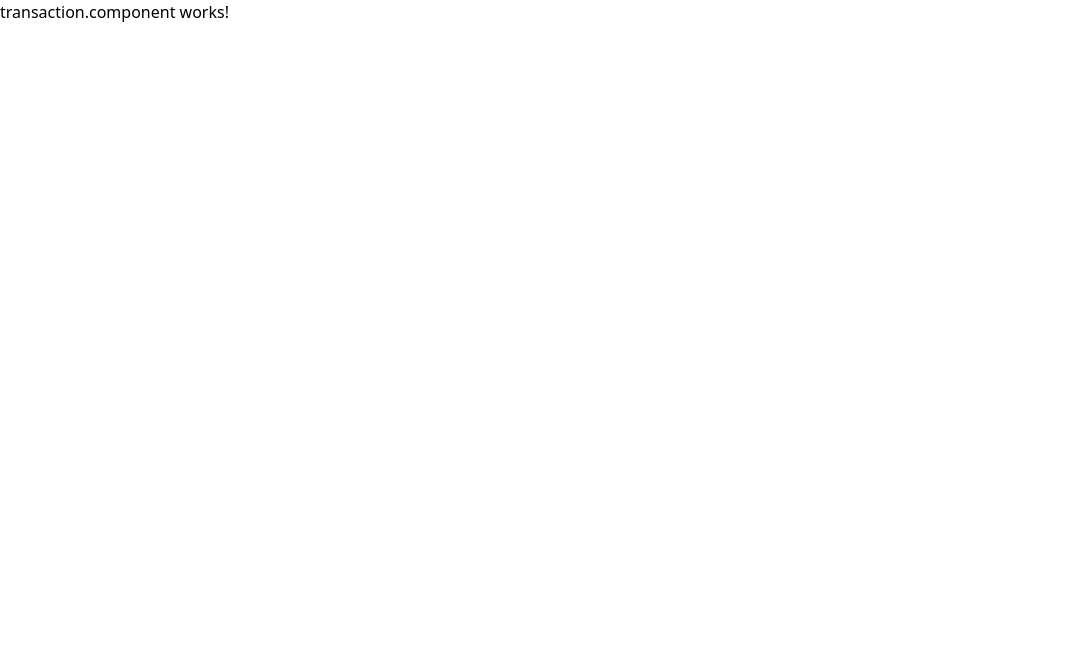
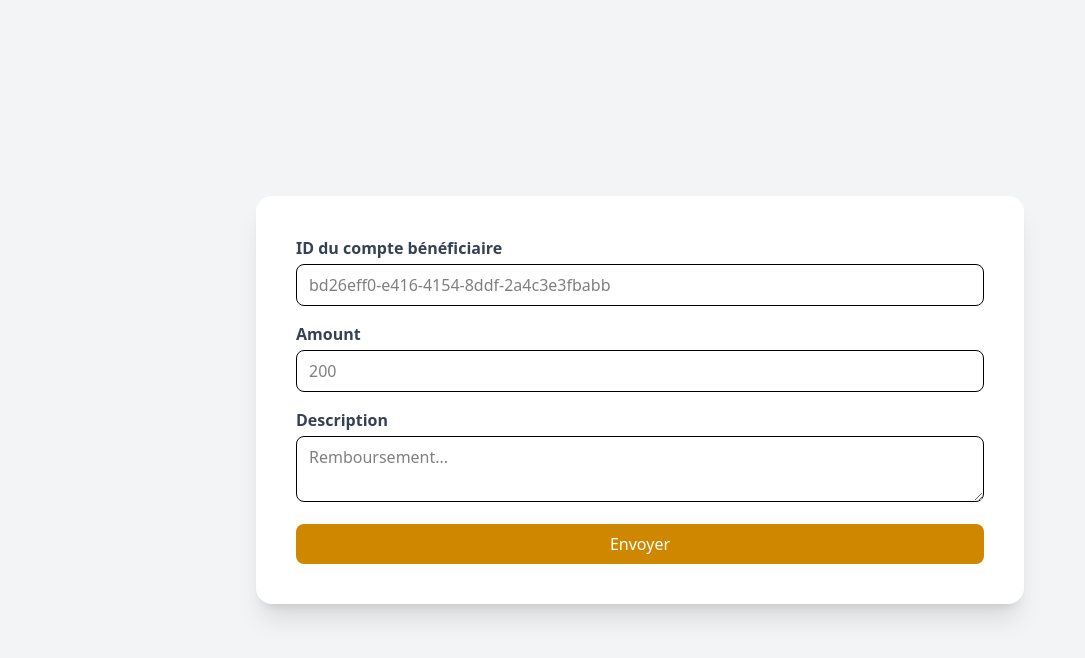
Before and after one commit to vicbenham/banking-app, an Angular app: page /transaction in a window 1280 px wide. Shown: the top 658 px of the page, without its empty margins (0-1085 px from the left). Built offline with nearby package versions, Linux system fonts and the light colour scheme.

Commit message:
add transaction fonction

```diff
--- a/src/app/home.component/home.component.html
+++ b/src/app/home.component/home.component.html
@@ -45,7 +45,7 @@
                  focus:outline-none focus:ring-2 focus:ring-blue-500 focus:ring-offset-2
                  transition"
         >
-          Bouton 1
+          Infos
         </button>
 
         <button
@@ -55,7 +55,7 @@
                  focus:outline-none focus:ring-2 focus:ring-blue-500 focus:ring-offset-2
                  transition"
         >
-          Bouton 2
+          Envoyer
         </button>
 
         <button
@@ -65,7 +65,7 @@
                  focus:outline-none focus:ring-2 focus:ring-blue-500 focus:ring-offset-2
                  transition"
         >
-          Bouton 3
+          Open
         </button>
       </div>
     </div>
--- a/src/app/transaction.component/transaction.component.html
+++ /dev/null
@@ -1 +0,0 @@
-<p>transaction.component works!</p>
--- /dev/null
+++ b/src/app/transaction/transaction.component/transaction.component.html
@@ -0,0 +1,49 @@
+<div class="min-h-screen flex items-center justify-center bg-gray-100 px-4">
+  <div class="bg-white p-10 rounded-2xl shadow-xl w-full max-w-3xl">
+
+    <form [formGroup]="transactionForm"
+          (ngSubmit)="submitTransaction()"
+          novalidate
+          class="flex flex-col space-y-4">
+
+      <div>
+        <label for="receiverAccountId" class="block text-gray-700 font-semibold mb-1">
+          ID du compte bénéficiaire
+        </label>
+        <input
+          type="text"
+          id="receiverAccountId"
+          formControlName="receiverAccountId"
+          placeholder="bd26eff0-e416-4154-8ddf-2a4c3e3fbabb"
+          class="w-full border rounded-lg px-3 py-2 focus:ring-2 focus:ring-yellow-400 focus:border-yellow-400 outline-none">
+      </div>
+
+      <div>
+        <label for="amount" class="block text-gray-700 font-semibold mb-1">Amount</label>
+        <input
+          id="amount"
+          placeholder="200"
+          type="number"
+          formControlName="amount"
+          class="w-full border rounded-lg px-3 py-2 focus:ring-2 focus:ring-yellow-400 focus:border-yellow-400 outline-none">
+      </div>
+
+      <div>
+        <label for="description" class="block text-gray-700 font-semibold mb-1">Description</label>
+        <textarea
+          id="description"
+          placeholder="Remboursement..."
+          formControlName="description"
+          class="w-full border rounded-lg px-3 py-2 focus:ring-2 focus:ring-yellow-400 focus:border-yellow-400 outline-none"></textarea>
+      </div>
+
+      <button type="submit"
+              [disabled]="false"
+              class="w-full bg-yellow-600 text-white py-2 rounded-lg font-medium hover:bg-yellow-700 active:bg-yellow-800 focus:outline-none focus:ring-2 focus:ring-yellow-400 transition">
+        Envoyer
+      </button>
+
+    </form>
+
+  </div>
+</div>
--- /dev/null
+++ b/src/app/transaction/transaction.component/transaction.component.ts
@@ -0,0 +1,33 @@
+import { Component } from '@angular/core';
+import {FormBuilder, FormGroup, ReactiveFormsModule, Validators} from '@angular/forms';
+
+@Component({
+  selector: 'app-transaction.component',
+  imports: [ReactiveFormsModule],
+  templateUrl: './transaction.component.html',
+  styleUrl: './transaction.component.css',
+})
+export class TransactionComponent {
+    transactionForm: FormGroup;
+
+    constructor(
+      private fb: FormBuilder
+    ) {
+      this.transactionForm = this.fb.group({
+        receiverAccountId: ['', (Validators.required)],
+        amount: ['', (Validators.required, Validators.min(1))],
+        description: ['']
+      });
+    }
+
+
+submitTransaction() {
+  if (this.transactionForm.invalid) {
+    this.transactionForm.markAllAsTouched();
+    return;
+  }
+
+  console.log('Transaction envoyée', this.transactionForm.value);
+  this.transactionForm.reset();
+}
+}
--- /dev/null
+++ b/src/app/transaction/transaction.detail/transaction.detail.html
@@ -0,0 +1,5 @@
+<div class="min-h-screen flex items-center justify-center bg-gray-100 px-4">
+  <div class="bg-white p-10 rounded-2xl shadow-xl w-full max-w-5xl">
+
+  </div>
+</div>
```
Also changed, not shown: src/app/app.routes.ts (+8 -1 lines), src/app/transaction.component/transaction.component.ts (deleted, +0 -11 lines), src/app/transaction/transaction.detail/transaction.detail.ts (added, +14 -0 lines), src/app/login.component/login.component.html (line endings or trailing spaces), src/app/transaction/transaction.component/transaction.component.css (added), src/app/transaction/transaction.detail/transaction.detail.css (added), 2 other files (tests, documents, lock files or other folders).
